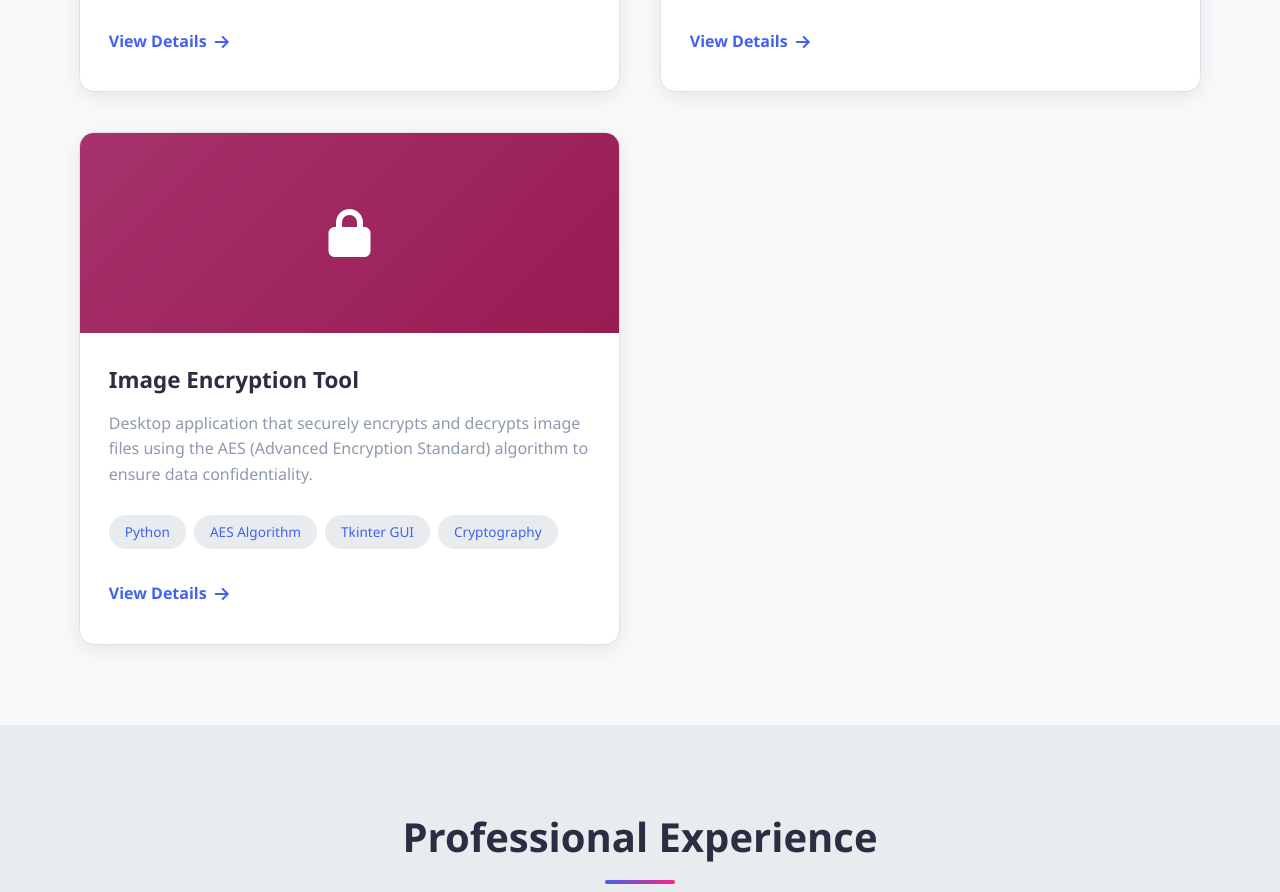
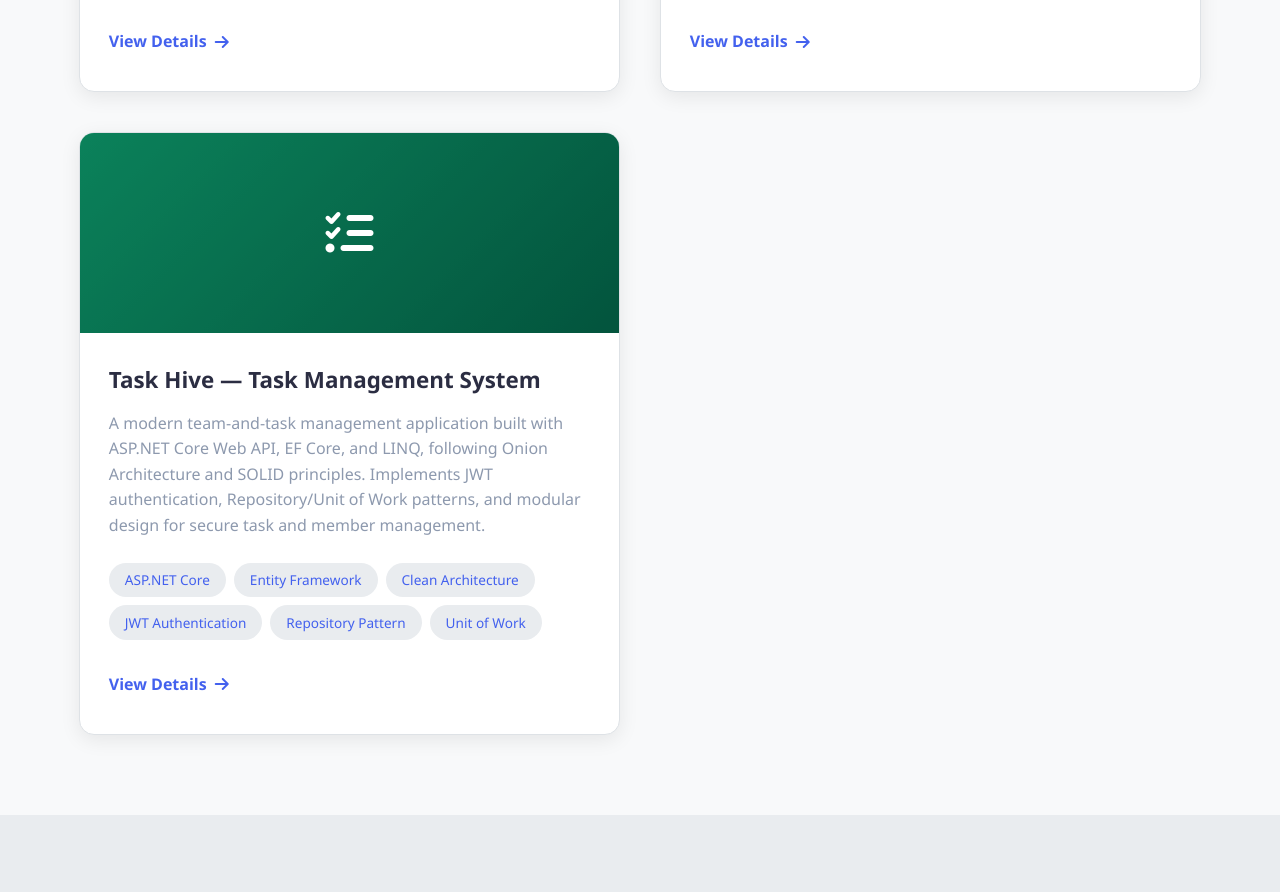
Before and after one commit to AhmedUsama29/AhmedUsama29.github.io, a plain HTML site: page index.html in a window 1280 px wide. Shown: the part 3441-4333 px from the top of the page. Drawn offline with Linux system fonts and the light colour scheme.

Commit message:
changed the picture and replaced one project

```diff
--- a/index.html
+++ b/index.html
@@ -209,24 +209,26 @@
           <div class="project-card">
             <div
               class="project-image"
-              style="background: linear-gradient(135deg, #ec4899, #db2777)"
+              style="background: linear-gradient(135deg, #10b981, #047857)"
             >
-              <i class="fas fa-lock"></i>
+              <i class="fas fa-tasks"></i>
             </div>
             <div class="project-content">
-              <h3>Image Encryption Tool</h3>
+              <h3>Task Hive — Task Management System</h3>
               <p>
-                Desktop application that securely encrypts and decrypts image
-                files using the AES (Advanced Encryption Standard) algorithm to
-                ensure data confidentiality.
+                A modern team-and-task management application built with ASP.NET Core Web API, EF Core, and LINQ,
+                following Onion Architecture and SOLID principles. Implements JWT authentication, Repository/Unit of Work patterns,
+                and modular design for secure task and member management.
               </p>
               <div class="project-tech">
-                <span class="tech-item">Python</span>
-                <span class="tech-item">AES Algorithm</span>
-                <span class="tech-item">Tkinter GUI</span>
-                <span class="tech-item">Cryptography</span>
+                <span class="tech-item">ASP.NET Core</span>
+                <span class="tech-item">Entity Framework</span>
+                <span class="tech-item">Clean Architecture</span>
+                <span class="tech-item">JWT Authentication</span>
+                <span class="tech-item">Repository Pattern</span>
+                <span class="tech-item">Unit of Work</span>
               </div>
-              <a href="https://github.com/AhmedUsama29/EncryptedImageLocker" target="_blank" class="project-link"
+              <a href="https://github.com/AhmedUsama29/Task-Hive" target="_blank" class="project-link"
                 >View Details <i class="fas fa-arrow-right"></i
               ></a>
             </div>
```
Also changed, not shown: 1 other file.
